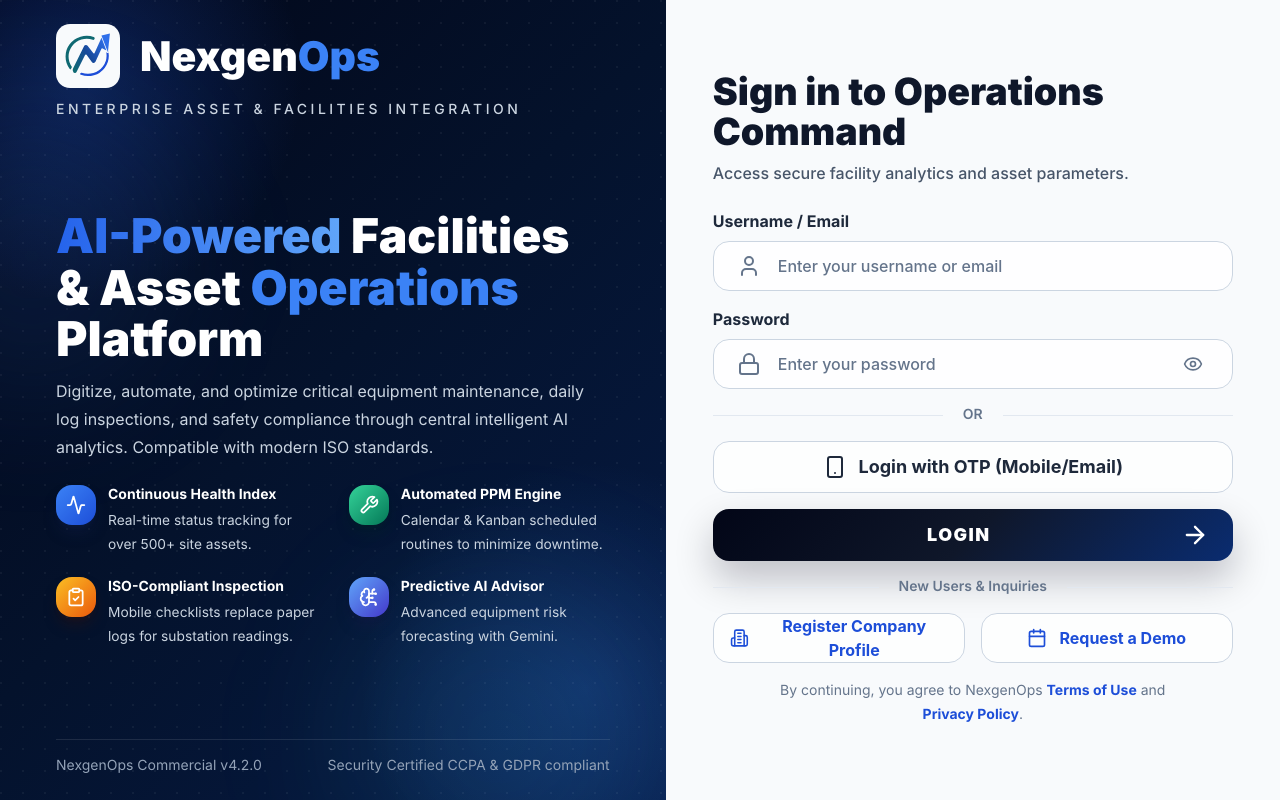
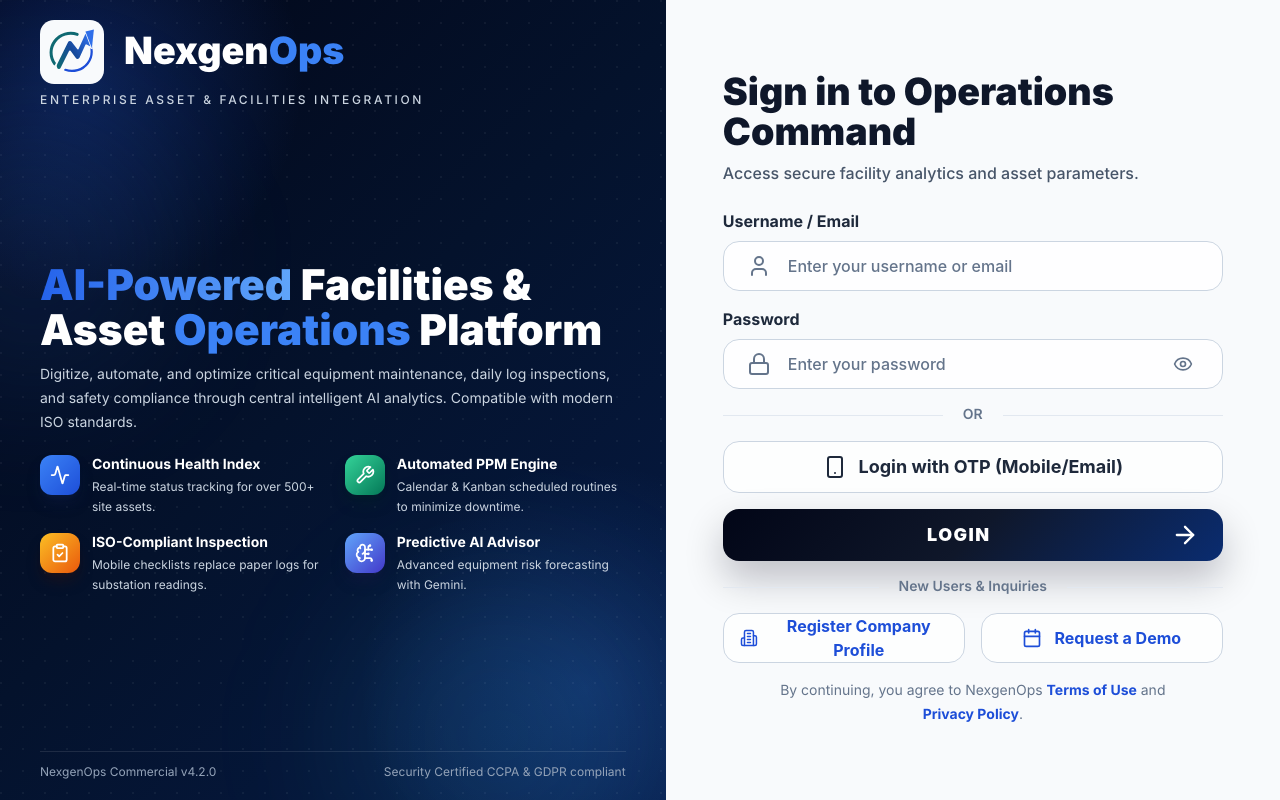
Before and after one commit to NexgenOps26/NexgenOps, a React (Vite) app in the folder frontend/: page / in a window 1280 px wide. Built offline with nearby package versions, Linux system fonts and the light colour scheme.

Commit message:
style(frontend): optimize authentication layout for laptops
Includes

Stable 52/48 desktop grid
Compact brand panel
Short-height compression
Better desktop balance

```diff
--- a/frontend/src/components/BrandPanel.tsx
+++ b/frontend/src/components/BrandPanel.tsx
@@ -3,7 +3,7 @@ import { Logo } from "./Logo";
 
 export function BrandPanel() {
   return (
-    <aside className="relative order-2 min-h-[760px] overflow-hidden bg-[radial-gradient(circle_at_12%_10%,rgba(37,99,235,0.28),transparent_24%),radial-gradient(circle_at_88%_86%,rgba(59,130,246,0.2),transparent_25%),linear-gradient(135deg,#020617_0%,#04122c_48%,#061b45_100%)] px-6 py-8 text-white sm:px-10 lg:order-1 lg:flex lg:min-h-screen lg:basis-[52%] lg:px-10 lg:py-6 xl:px-14">
+    <aside className="brand-panel relative order-2 min-h-[620px] min-w-0 overflow-hidden bg-[radial-gradient(circle_at_12%_10%,rgba(37,99,235,0.28),transparent_24%),radial-gradient(circle_at_88%_86%,rgba(59,130,246,0.2),transparent_25%),linear-gradient(135deg,#020617_0%,#04122c_48%,#061b45_100%)] px-6 py-7 text-white sm:px-10 lg:col-start-1 lg:row-start-1 lg:flex lg:min-h-screen lg:px-8 lg:py-5 xl:px-10">
       <div
         className="pointer-events-none absolute inset-0 opacity-[0.055]"
         aria-hidden="true"
@@ -16,19 +16,20 @@ export function BrandPanel() {
       <div className="pointer-events-none absolute -left-28 top-28 h-72 w-72 rounded-full bg-blue-500/10 blur-3xl" />
       <div className="pointer-events-none absolute -bottom-24 right-2 h-80 w-80 rounded-full bg-sky-400/10 blur-3xl" />
 
-      <div className="relative z-10 flex w-full flex-col lg:justify-between">
+      <div className="relative z-10 flex w-full min-w-0 flex-col lg:justify-between">
         <header>
           <Logo
             showWordmark
-            imageClassName="h-20 w-20 sm:h-24 sm:w-24 lg:h-16 lg:w-16"
+            imageClassName="h-16 w-16 sm:h-20 sm:w-20 lg:h-14 lg:w-14 xl:h-16 xl:w-16"
+            wordmarkClassName="lg:!text-[2rem] xl:!text-[2.35rem]"
           />
-          <p className="mt-6 max-w-full text-sm font-medium uppercase tracking-[0.25em] text-slate-300 sm:text-base lg:mt-3 lg:text-xs xl:text-sm">
+          <p className="mt-4 max-w-full text-xs font-medium uppercase tracking-[0.22em] text-slate-300 sm:text-sm lg:mt-2 lg:text-[0.7rem] xl:text-xs">
             Enterprise Asset & Facilities Integration
           </p>
         </header>
 
-        <main className="flex flex-1 flex-col justify-center py-12 lg:py-4 xl:py-5">
-          <h1 className="max-w-[680px] text-[2.55rem] font-black leading-[1.15] tracking-normal text-white sm:text-5xl lg:text-[2.7rem] lg:leading-[1.08] xl:text-[3rem] 2xl:text-[3.55rem]">
+        <main className="flex flex-1 flex-col justify-center py-9 lg:py-3 xl:py-4">
+          <h1 className="max-w-[680px] text-[2.35rem] font-black leading-[1.12] tracking-normal text-white sm:text-[2.75rem] lg:text-[2.25rem] lg:leading-[1.06] xl:text-[2.65rem] 2xl:text-[3rem]">
             <span className="bg-gradient-to-r from-electric-500 to-electric-300 bg-clip-text text-transparent">
               AI-Powered
             </span>{" "}
@@ -36,20 +37,22 @@ export function BrandPanel() {
             <span className="text-electric-400">Operations</span> Platform
           </h1>
 
-          <p className="mt-6 max-w-[580px] text-lg leading-8 text-slate-300 sm:text-xl sm:leading-9 lg:mt-3 lg:text-sm lg:leading-6 xl:text-base xl:leading-7 2xl:text-lg 2xl:leading-8">
+          <p className="brand-description mt-4 max-w-[580px] text-base leading-7 text-slate-300 sm:text-lg sm:leading-8 lg:mt-2.5 lg:text-[0.82rem] lg:leading-5 xl:text-sm xl:leading-6 2xl:text-base 2xl:leading-7">
             Digitize, automate, and optimize critical equipment maintenance,
             daily log inspections, and safety compliance through central
             intelligent AI analytics. Compatible with modern ISO standards.
           </p>
 
-          <div className="mt-10 lg:mt-5 xl:mt-6 2xl:mt-9">
+          <div className="mt-7 lg:mt-4 xl:mt-5 2xl:mt-6">
             <FeatureGrid />
           </div>
         </main>
 
-        <footer className="border-t border-white/10 pt-5 text-sm text-slate-400 sm:flex sm:items-center sm:justify-between lg:pt-4 lg:text-xs xl:text-sm">
+        <footer className="border-t border-white/10 pt-4 text-xs text-slate-400 sm:flex sm:items-center sm:justify-between lg:pt-3 lg:text-[0.7rem] xl:text-xs">
           <p>NexgenOps Commercial v4.2.0</p>
-          <p className="mt-3 sm:mt-0">Security Certified CCPA & GDPR compliant</p>
+          <p className="brand-footer-secondary mt-2 sm:mt-0">
+            Security Certified CCPA & GDPR compliant
+          </p>
         </footer>
       </div>
     </aside>
--- a/frontend/src/components/FeatureGrid.tsx
+++ b/frontend/src/components/FeatureGrid.tsx
@@ -42,29 +42,29 @@ const features: Feature[] = [
 
 export function FeatureGrid() {
   return (
-    <div className="grid gap-x-8 gap-y-7 sm:grid-cols-2 lg:gap-x-6 lg:gap-y-4 xl:gap-x-8 xl:gap-y-5 2xl:gap-x-10 2xl:gap-y-7">
+    <div className="grid gap-x-6 gap-y-5 sm:grid-cols-2 lg:gap-x-5 lg:gap-y-3 xl:gap-x-6 xl:gap-y-4 2xl:gap-x-8 2xl:gap-y-5">
       {features.map((feature) => {
         const Icon = feature.icon;
 
         return (
           <article
             key={feature.title}
-            className="flex min-w-0 items-start gap-5 lg:gap-3 2xl:gap-4"
+            className="flex min-w-0 items-start gap-4 lg:gap-2.5 xl:gap-3"
           >
             <div
-              className={`flex h-14 w-14 shrink-0 items-center justify-center rounded-2xl bg-gradient-to-br shadow-lg lg:h-10 lg:w-10 2xl:h-14 2xl:w-14 ${feature.accent}`}
+              className={`flex h-12 w-12 shrink-0 items-center justify-center rounded-xl bg-gradient-to-br shadow-lg lg:h-9 lg:w-9 xl:h-10 xl:w-10 2xl:h-12 2xl:w-12 ${feature.accent}`}
               aria-hidden="true"
             >
               <Icon
-                className={`h-7 w-7 lg:h-5 lg:w-5 2xl:h-7 2xl:w-7 ${feature.iconColor}`}
+                className={`h-6 w-6 lg:h-[18px] lg:w-[18px] xl:h-5 xl:w-5 2xl:h-6 2xl:w-6 ${feature.iconColor}`}
                 strokeWidth={2.1}
               />
             </div>
             <div className="min-w-0">
-              <h3 className="text-base font-bold leading-snug text-white lg:text-sm 2xl:text-base">
+              <h3 className="text-sm font-bold leading-snug text-white lg:text-xs xl:text-sm 2xl:text-base">
                 {feature.title}
               </h3>
-              <p className="mt-2 text-[0.96rem] leading-7 text-slate-300 lg:mt-1 lg:text-[0.8rem] lg:leading-5 xl:text-[0.86rem] xl:leading-6 2xl:mt-2 2xl:text-[0.96rem] 2xl:leading-7">
+              <p className="brand-feature-description mt-1.5 text-sm leading-6 text-slate-300 lg:mt-0.5 lg:text-[0.72rem] lg:leading-4 xl:text-xs xl:leading-5 2xl:mt-1 2xl:text-sm 2xl:leading-6">
                 {feature.description}
               </p>
             </div>
--- a/frontend/src/components/LoginPage.tsx
+++ b/frontend/src/components/LoginPage.tsx
@@ -16,20 +16,20 @@ export function LoginPage() {
   const [mode, setMode] = useState<AuthMode>("login");
 
   return (
-    <div className="min-h-screen bg-[#f8fafc] font-sans">
-      <div className="flex min-h-screen flex-col lg:flex-row">
+    <div className="min-h-screen overflow-x-hidden bg-[#f8fafc] font-sans">
+      <div className="flex min-h-screen flex-col lg:grid lg:grid-cols-[minmax(0,52fr)_minmax(0,48fr)]">
         <BrandPanel />
         <section
-          className={`order-1 flex min-h-screen items-center justify-center overflow-hidden bg-[#f8fafc] lg:order-2 lg:min-h-screen lg:basis-[48%] ${
+          className={`order-1 flex min-h-screen min-w-0 items-center justify-center bg-[#f8fafc] lg:col-start-2 lg:row-start-1 lg:overflow-hidden ${
             mode === "login"
-              ? "px-6 py-10 sm:px-10 lg:px-8 lg:py-5 xl:px-10"
-              : "px-4 py-8 sm:px-6 lg:px-5 lg:py-6 xl:px-8"
+              ? "px-5 py-8 sm:px-8 lg:px-6 lg:py-4 xl:px-8"
+              : "px-4 py-6 sm:px-6 lg:px-5 lg:py-4 xl:px-6"
           }`}
         >
           <div
             key={mode}
             className={`auth-form-enter w-full ${
-              mode === "login" ? "max-w-[520px]" : "max-w-[720px]"
+              mode === "login" ? "max-w-[500px]" : "max-w-[680px]"
             }`}
           >
             {mode === "login" ? (
```
